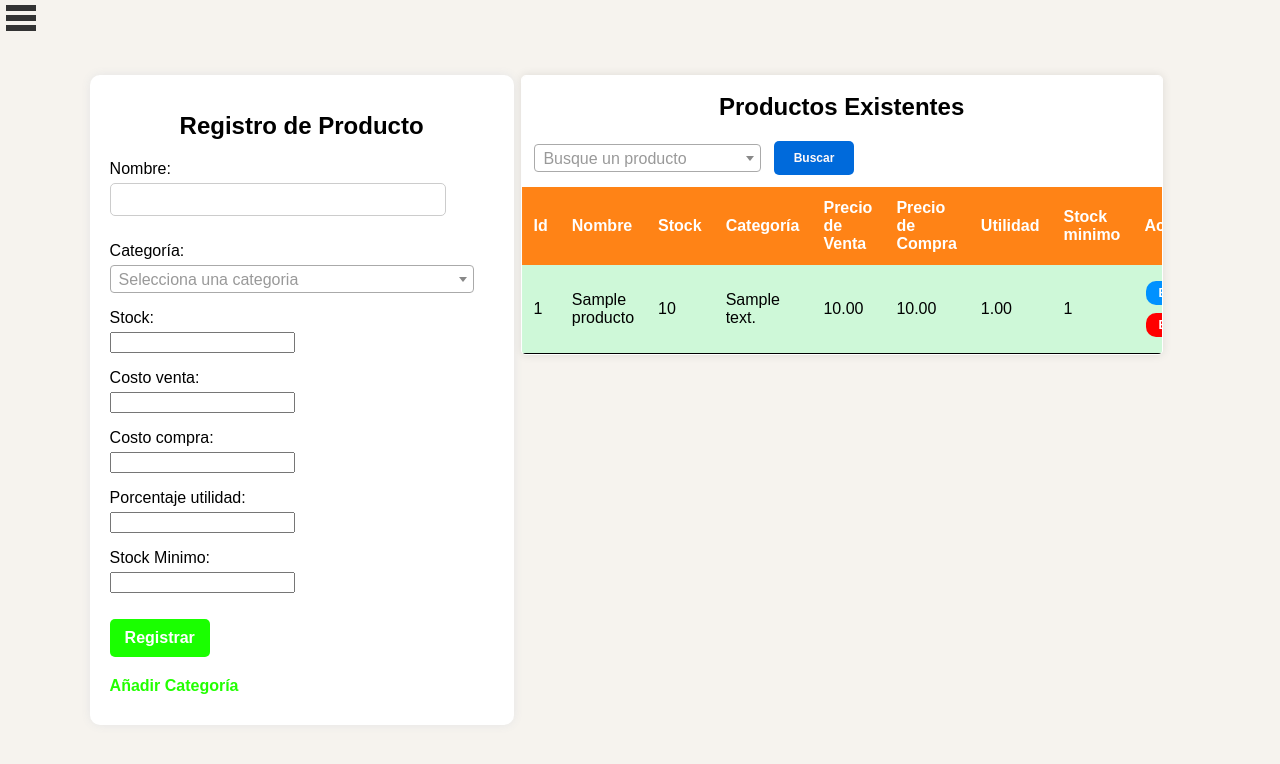
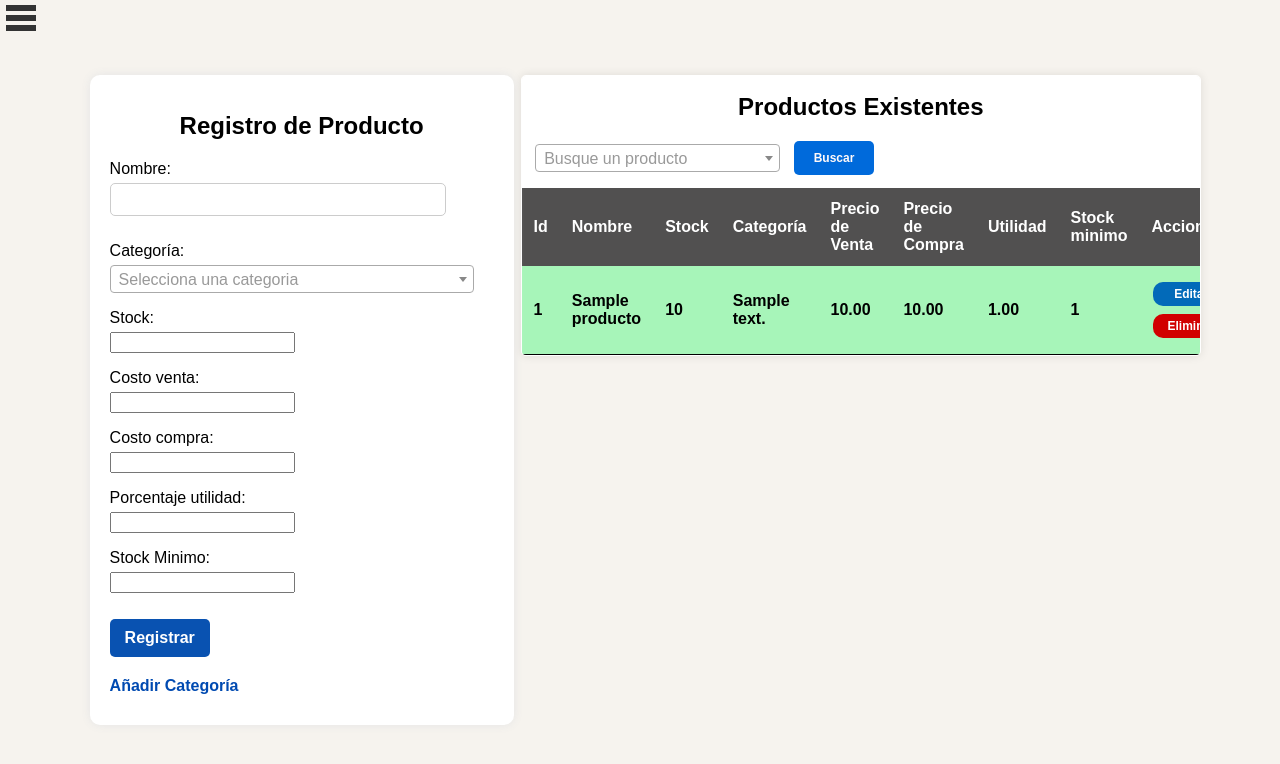
Before and after one commit to Cyrc3/estadias2, a Django app: page /registrar_inventario/ in a window 1280 px wide. Shown: the top 764 px of the page. Run offline with Django 3.2, Linux system fonts and the light colour scheme; tables that the repository leaves empty hold one stand-in row (values such as "Sample post"); some libraries are stand-ins or nearby versions.

Commit message:
re diseño 1

```diff
--- a/estadias1/estadias1/static/styles/style_base.css
+++ b/estadias1/estadias1/static/styles/style_base.css
@@ -9,16 +9,6 @@ header {
     z-index: 100; /* Asegura que el encabezado esté por encima del contenido */
 }
 
-footer {
-    position: fixed;
-    bottom: 0;
-    left: 0;
-    top: auto;
-    width: 100%;
-    background-color: #ffffff;
-    color: chocolate;
-    z-index: 100;
-}
 
 
 .menu-hamburguesa {
--- a/estadias1/estadias1/static/styles/styles.css
+++ b/estadias1/estadias1/static/styles/styles.css
@@ -29,7 +29,7 @@ body {
 }
 /* Estilos para la tabla */
 .table-container {
-    width: 50%; /* Ajusta el ancho según tus necesidades */
+    width: 53%; /* Ajusta el ancho según tus necesidades */
     max-height: 652px; /* Establece la altura máxima deseada */
     overflow-y: auto; /* Habilita el scroll vertical */
     border: 1px solid #ffffff;
@@ -67,7 +67,7 @@ select {
 }
 
 input[type="submit"] {
-    background-color: #1aff00; /* Color azul cielo */
+    background-color: #0952b1; /* Color azul cielo */
     color: white;
     font-weight: bold;
     border: none;
@@ -89,7 +89,7 @@ input[type="submit"]:hover {
     display: block;
     margin-top: 10px;
     margin-bottom: 10px;
-    color: #22ff00;
+    color: #004ab1;
     font-weight: bold;
     text-decoration: solid;
 
@@ -106,7 +106,7 @@ table {
 }
 
 thead {
-    background-color: #ff8316;
+    background-color: #515050;
 }
 
 
@@ -119,6 +119,7 @@ thead th {
 
 tbody tr {
     border-bottom: 1px solid #000000;
+    font-weight: 600;
 }
 
 tbody td {
@@ -133,15 +134,15 @@ tbody tr:nth-child(even) {
 
 /* Estilos para las filas según el nivel de stock */
 .high-stock {
-    background-color: #cef8d8; /* Verde claro */
+    background-color: #a7f5b9; /* Verde claro */
 }
 
 .medium-stock {
-    background-color: #f4ebc2; /* Amarillo claro */
+    background-color: #f5e59d; /* Amarillo claro */
 }
 
 .low-stock {
-    background-color: #fecece; /* Rojo claro */
+    background-color: #f8baba; /* Rojo claro */
 }
 
 #buscarProducto{
@@ -172,7 +173,7 @@ select[name="q"]{
 
 
 #editarBtn {
-    background-color: rgb(0, 145, 255);
+    background-color: rgb(2, 106, 185);
     border: none;
     color: white;
     padding: 5px 12px;
@@ -184,11 +185,12 @@ select[name="q"]{
     cursor: pointer;
     border-radius: 10px;
     font-weight: bold;
+    width: 100%;
 }
 
 
 #eliminarBtn{
-    background-color: rgb(255, 0, 0);
+    background-color: rgb(209, 0, 0);
     border: none;
     color: white;
     padding: 5px 12px;
@@ -200,4 +202,5 @@ select[name="q"]{
     cursor: pointer;
     border-radius: 10px;
     font-weight: bold;
+    width: 100%;
 }
--- a/estadias1/estadias1/static/styles/styles_cliente.css
+++ b/estadias1/estadias1/static/styles/styles_cliente.css
@@ -35,7 +35,7 @@ select {
     border-radius: 5px;
 }
 input[type="submit"] {
-    background-color: #15ff00; /* Color azul cielo */
+    background-color: #00329e; /* Color azul cielo */
     color: white; /* Letra blanca */
     font-weight: bold;
     border: none;
@@ -49,5 +49,5 @@ input[type="submit"] {
     cursor: pointer;
 }
 input[type="submit"]:hover {
-    background-color: #ffa600; /* Un tono más oscuro para el hover */
+    background-color: #2d5cc3; /* Un tono más oscuro para el hover */
 }
--- a/estadias1/estadias1/static/styles/styles_proveedor.css
+++ b/estadias1/estadias1/static/styles/styles_proveedor.css
@@ -59,7 +59,7 @@ input[type="submit"] {
 }
 
 input[type="submit"] {
-    background-color: #00ff3c; /* Color azul cielo */
+    background-color: #0050a5; /* Color azul cielo */
     color: white; /* Letra blanca */
     border: none;
     padding: 10px 15px;
@@ -88,7 +88,8 @@ table {
 }
 
 thead{
-    background-color: #00e5ff;
+    background-color: #515050;
+    color: #fff;
 }
 
 th, td {
--- a/estadias1/estadias1/templates/base.html
+++ b/estadias1/estadias1/templates/base.html
@@ -33,13 +33,19 @@
         <script>
             const toggleButton = document.getElementById('toggle-menu');
             const menuList = document.querySelector('.menu-list');
+            const menuHamburguesa = document.getElementById('menu-hamburguesa');
 
             toggleButton.addEventListener('click', () => {
                 menuList.classList.toggle('show-menu');
-                document.getElementById('menu-hamburguesa').style.backgroundColor = 'white';
-
+                menuHamburguesa.style.backgroundColor = menuList.classList.contains('show-menu') ? 'white' : 'transparent';
             });
 
+            document.addEventListener('click', (event) => {
+                if (!menuHamburguesa.contains(event.target) && menuList.classList.contains('show-menu')) {
+                    menuList.classList.remove('show-menu');
+                    menuHamburguesa.style.backgroundColor = 'transparent';
+                }
+            });
         </script>
     </header>
     <main>
--- a/estadias1/estadias1/templates/historico_compras.html
+++ b/estadias1/estadias1/templates/historico_compras.html
@@ -100,6 +100,7 @@
         </thead>
         <tbody>
             {% for compra in historial_compras %}
+
                     <tr>
                         <td> <button class="ver-detalle" data-compra-id=" {{compra.0}} ">Ver detalle</button> </td>
                         <td>{{ compra.0 }}</td>
```
Also changed, not shown: estadias1/estadias1/static/styles/styles_compras.css (+6 -5 lines), estadias1/estadias1/static/styles/styles_historico_compras.css (+5 -4 lines), estadias1/estadias1/static/styles/styles_ventas.css (+8 -6 lines). Lines whose indentation alone changed are shown as unchanged.
